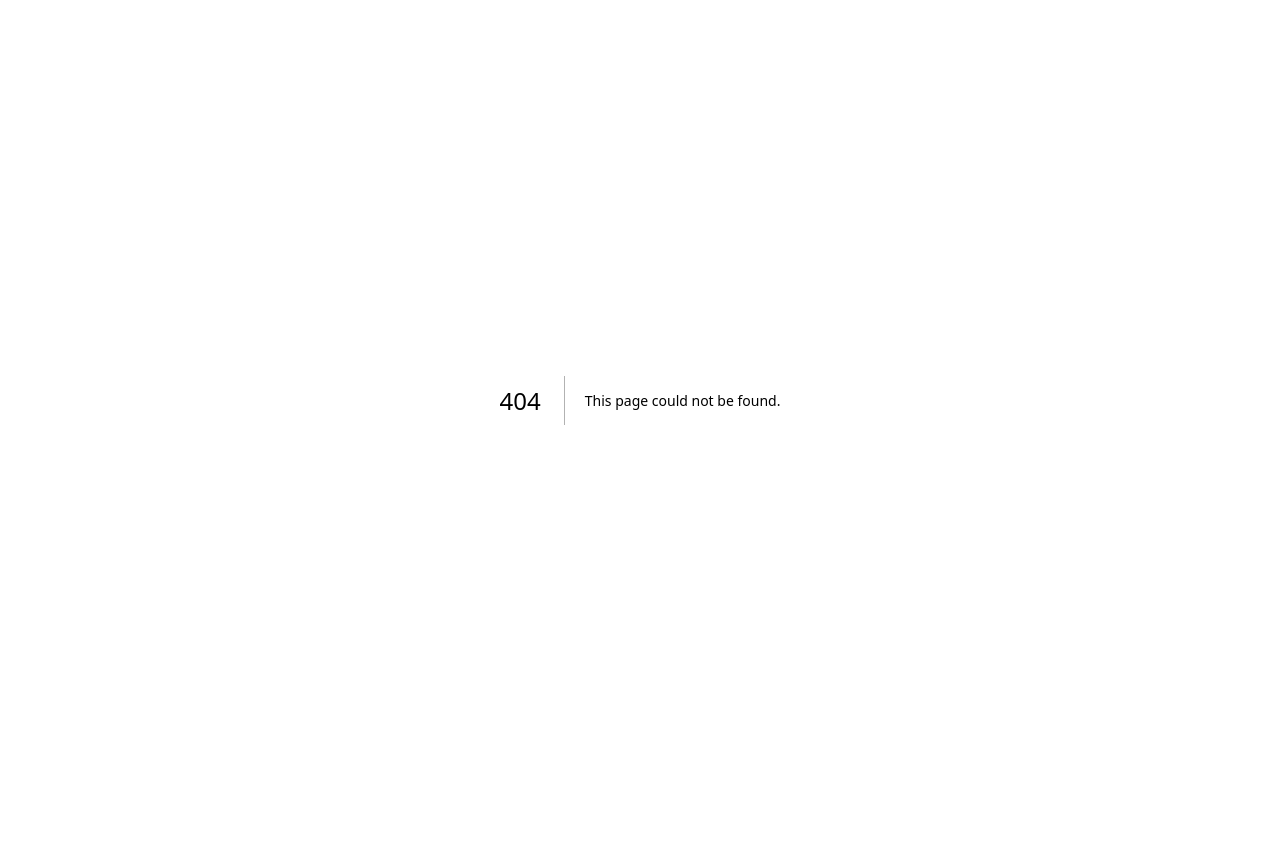
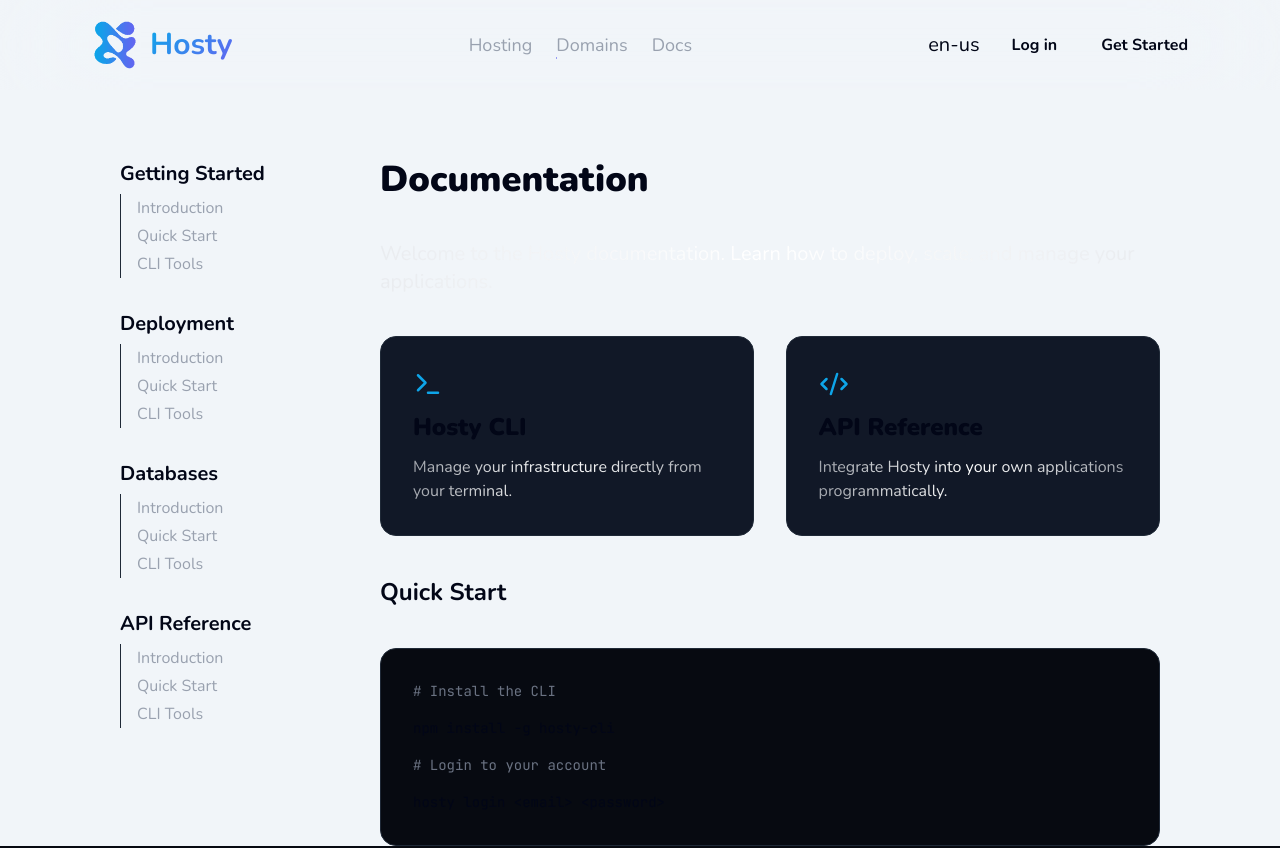
Before and after one commit to AymenBraikia/hosty, a Next.js app: page /docs in a window 1280 px wide. Before the commit this address had no page. Shown: the top 848 px of the page. Before the commit the page ends 800 px from the top, so only its background shows below. Built offline with nearby package versions, Linux system fonts and the light colour scheme.

Commit message:
docs + optmized hero section

```diff
--- a/app/body.tsx
+++ b/app/body.tsx
@@ -1,14 +1,19 @@
 "use client";
 
-import Cta from "./components/cta";
-import Faq from "./components/faq";
-import Hero from "./components/hero";
-import Network from "./components/network";
-import OneClickDeploy from "./components/oneClickDeploy";
-import Perks from "./components/perks";
-import Pricing from "./components/pricing";
-import TechStackScroll from "./components/svg/slider";
-import Trust from "./components/trust";
+import LoadingHero from "./components/loading/hero";
+import LoadingTechStackScroll from "./components/loading/slider";
+import dynamic from "next/dynamic";
+
+const Hero = dynamic(() => import("./components/hero"), { ssr: false, loading: () => <LoadingHero /> });
+const TechStackScroll = dynamic(() => import("./components/loading/slider"), { ssr: false, loading: () => <LoadingTechStackScroll /> });
+
+const Cta = dynamic(() => import("./components/cta"), { ssr: false, loading: () => <></> });
+const Faq = dynamic(() => import("./components/faq"), { ssr: false, loading: () => <></> });
+const Network = dynamic(() => import("./components/network"), { ssr: false, loading: () => <></> });
+const OneClickDeploy = dynamic(() => import("./components/oneClickDeploy"), { ssr: false, loading: () => <></> });
+const Perks = dynamic(() => import("./components/perks"), { ssr: false, loading: () => <></> });
+const Pricing = dynamic(() => import("./components/pricing"), { ssr: false, loading: () => <></> });
+const Trust = dynamic(() => import("./components/trust"), { ssr: false, loading: () => <></> });
 
 export default function Body() {
 	return (
--- a/app/components/header.tsx
+++ b/app/components/header.tsx
@@ -37,10 +37,10 @@ export default function Header(props: { promotion?: { url?: string; content: str
 						<Link className="underline_anim text-gray-400 hover:text-gray-200 transition" href={"/hosting"}>
 							Hosting
 						</Link>
-						<Link className="underline_anim text-gray-400 hover:text-gray-200 transition" href={"#"}>
+						<Link className="underline_anim text-gray-400 hover:text-gray-200 transition" href={"/domain"}>
 							Domains
 						</Link>
-						<Link className="underline_anim text-gray-400 hover:text-gray-200 transition" href={"#"}>
+						<Link className="underline_anim text-gray-400 hover:text-gray-200 transition" href={"/docs"}>
 							Docs
 						</Link>
 					</div>
--- /dev/null
+++ b/app/components/loading/hero.tsx
@@ -0,0 +1,38 @@
+// import { useRef } from "react";
+// import Button from "./button";
+// import { useRouter } from "next/navigation";
+// import Search from "./svg/search";
+// import Arrow from "./svg/arrow";
+// import Terminal from "./terminal";
+// import Correct from "./svg/correct";
+
+export default function Hero() {
+	return (
+		<section className="w-full px-16 max-sm:px-4 relative h-dvh flex justify-center items-center gap-8 select-none">
+			<div className="h-full flex justify-center items-start flex-col gap-8 max-lg:w-full w-1/2">
+				<div className="p-2.5 rounded-4xl text-transparent loading w-80 h-10"></div>
+
+				<div className="w-full flex flex-col justify-center items-center gap-4 pr-60">
+					<div className="w-full h-15 text-6xl font-black max-lg:text-5xl max-md:text-5xl text-transparent loading"></div>
+					<div className="w-full h-15 text-6xl font-black max-lg:text-5xl max-md:text-5xl text-transparent loading"></div>
+				</div>
+				<p className="text-xl max-w-full tracking-tight max-md:text-2xl max-sm:text-xl text-transparent loading">Hosty provides premium cloud infrastructure with enterprise-grade security. Deploy instantly, scale globally, sleep soundly.</p>
+
+				<div className="min-w-full h-20 max-sm:flex-colrounded-2xl flex justify-between gap-4 px-6 py-3 bg-(--clr-background-opacity) text-transparent loading"></div>
+				{/* <ul className="flex max-sm:text-xs max-sm:flex-wrap gap-7 text-gray-400">
+					<li className="flex justify-start items-center gap-1.5">
+						<Correct s={18} color="var(--clr-primary)" /> Free SSL
+					</li>
+					<li className="flex justify-start items-center gap-1.5">
+						<Correct s={18} color="var(--clr-primary)" /> DDoS Protection
+					</li>
+					<li className="flex justify-start items-center gap-1.5">
+						<Correct s={18} color="var(--clr-primary)" /> 99.9% Uptime
+					</li>
+				</ul> */}
+			</div>
+			{/* <Terminal /> */}
+			<div className="w-1/2 h-3/5 loading"></div>
+		</section>
+	);
+}
--- /dev/null
+++ b/app/components/loading/slider.tsx
@@ -0,0 +1,3 @@
+export default function TechStackMarquee() {
+	return <div className="w-full loading overflow-hidden whitespace-nowrap bg-gray-900 shadow-lg py-15"></div>;
+}
--- /dev/null
+++ b/app/components/svg/cli.tsx
@@ -0,0 +1,10 @@
+import { svg_props } from "@/app/types/svg_icon";
+
+export default function Cli(props: svg_props) {
+	return (
+		<svg className={props.css} width={`${props.s || props.w}px` || "50px"} height={`${props.s || props.h}px` || "50px"} fill="none" stroke={props.color || "black"} viewBox="0 0 24 24" strokeWidth="2" strokeLinecap="round" strokeLinejoin="round">
+			<path d="M12 19h8"></path>
+			<path d="m4 17 6-6-6-6"></path>
+		</svg>
+	);
+}
--- a/app/components/terminal.tsx
+++ b/app/components/terminal.tsx
@@ -2,7 +2,7 @@ import Thunder from "./svg/thunder";
 
 export default function Terminal() {
 	return (
-		<div className="terminal flex-col rounded-2xl w-2/4 h-3/5 border-gray-800 border max-lg:hidden lg:flex">
+		<div className="terminal flex-col rounded-2xl w-1/2 h-3/5 border-gray-800 border max-lg:hidden lg:flex">
 			<div className="w-full flex justify-center items-center bg-(--clr-surface) border-gray-800 border-b relative px-4 py-2 rounded-t-md">
 				<div className="flex absolute left-3">
 					<div className="w-3 h-3 rounded-full bg-red-500 m-1"></div>
--- /dev/null
+++ b/app/docs/body.tsx
@@ -0,0 +1,83 @@
+import Link from "next/link";
+import Code from "../components/svg/code";
+import Cli from "../components/svg/cli";
+
+export default function Body() {
+	return (
+		<section className="flex justify-center items-start px-30 min-h-dvh pt-40 gap-20">
+			<nav className="w-60 flex flex-col justify-center items-start gap-8">
+				<div className="w-full flex flex-col">
+					<h4 className="text-xl font-bold mb-1.5">Getting Started</h4>
+					<Link className="text-gray-400 pl-4 border-l border-l-(--clr-surface-light2) hover:text-(--clr-primary) transition py-0.5" href={"#"}>
+						Introduction
+					</Link>
+					<Link className="text-gray-400 pl-4 border-l border-l-(--clr-surface-light2) hover:text-(--clr-primary) transition py-0.5" href={"#"}>
+						Quick Start
+					</Link>
+					<Link className="text-gray-400 pl-4 border-l border-l-(--clr-surface-light2) hover:text-(--clr-primary) transition py-0.5" href={"#"}>
+						CLI Tools
+					</Link>
+				</div>
+				<div className="w-full flex flex-col">
+					<h4 className="text-xl font-bold mb-1.5">Deployment</h4>
+					<Link className="text-gray-400 pl-4 border-l border-l-(--clr-surface-light2) hover:text-(--clr-primary) transition py-0.5" href={"#"}>
+						Introduction
+					</Link>
+					<Link className="text-gray-400 pl-4 border-l border-l-(--clr-surface-light2) hover:text-(--clr-primary) transition py-0.5" href={"#"}>
+						Quick Start
+					</Link>
+					<Link className="text-gray-400 pl-4 border-l border-l-(--clr-surface-light2) hover:text-(--clr-primary) transition py-0.5" href={"#"}>
+						CLI Tools
+					</Link>
+				</div>
+				<div className="w-full flex flex-col">
+					<h4 className="text-xl font-bold mb-1.5">Databases</h4>
+					<Link className="text-gray-400 pl-4 border-l border-l-(--clr-surface-light2) hover:text-(--clr-primary) transition py-0.5" href={"#"}>
+						Introduction
+					</Link>
+					<Link className="text-gray-400 pl-4 border-l border-l-(--clr-surface-light2) hover:text-(--clr-primary) transition py-0.5" href={"#"}>
+						Quick Start
+					</Link>
+					<Link className="text-gray-400 pl-4 border-l border-l-(--clr-surface-light2) hover:text-(--clr-primary) transition py-0.5" href={"#"}>
+						CLI Tools
+					</Link>
+				</div>
+				<div className="w-full flex flex-col">
+					<h4 className="text-xl font-bold mb-1.5">API Reference</h4>
+					<Link className="text-gray-400 pl-4 border-l border-l-(--clr-surface-light2) hover:text-(--clr-primary) transition py-0.5" href={"#"}>
+						Introduction
+					</Link>
+					<Link className="text-gray-400 pl-4 border-l border-l-(--clr-surface-light2) hover:text-(--clr-primary) transition py-0.5" href={"#"}>
+						Quick Start
+					</Link>
+					<Link className="text-gray-400 pl-4 border-l border-l-(--clr-surface-light2) hover:text-(--clr-primary) transition py-0.5" href={"#"}>
+						CLI Tools
+					</Link>
+				</div>
+			</nav>
+			<div className="w-full flex justify-center items-start flex-col gap-10">
+				<h1 className="font-black text-4xl">Documentation</h1>
+				<p className="text_shine text-xl">Welcome to the Hosty documentation. Learn how to deploy, scale, and manage your applications.</p>
+				<div className="flex justify-between items-center w-full">
+					<Link className="w-[48%] min-h-50 flex flex-col justify-center items-start gap-3 p-8 bg-(--clr-surface) rounded-2xl border border-(--clr-surface-light2) hover:border-(--clr-primary) transition" href={"#"}>
+						<Cli color="var(--clr-primary)" s={30} />
+						<h3 className="font-black text-2xl">Hosty CLI</h3>
+						<p className="text_shine">Manage your infrastructure directly from your terminal.</p>
+					</Link>
+					<Link className="w-[48%] min-h-50 flex flex-col justify-center items-start gap-3 p-8 bg-(--clr-surface) rounded-2xl border border-(--clr-surface-light2) hover:border-(--clr-primary) transition" href={"#"}>
+						<Code color="var(--clr-primary)" s={30} />
+						<h3 className="font-black text-2xl">API Reference</h3>
+						<p className="text_shine">Integrate Hosty into your own applications programmatically.</p>
+					</Link>
+				</div>
+				<h3 className="text-2xl font-bold">Quick Start</h3>
+				<div className="flex flex-col justify-center items-start gap-4 p-8 bg-(--clr-surface2) w-full border border-(--clr-surface-light2) rounded-2xl code-font text-[14px]">
+					<p className="text-gray-500"># Install the CLI</p>
+					<p>npm install -g hosty-cli</p>
+					<p className="text-gray-500"># Login to your account</p>
+					<p>hosty login &lt;email&gt; &lt;password&gt;</p>
+				</div>
+			</div>
+		</section>
+	);
+}
--- /dev/null
+++ b/app/docs/page.tsx
@@ -0,0 +1,14 @@
+import Body from "./body";
+import Footer from "../components/footer";
+import Header from "../components/header";
+
+
+export default function Home() {
+    return (
+        <div className="flex flex-col overflow-hidden">
+            <Header />
+            <Body />
+            <Footer />
+        </div>
+    );
+}
--- a/app/globals.css
+++ b/app/globals.css
@@ -77,6 +77,10 @@ body {
   font-family: var(--font-terminal);
   border-radius: 0.5rem;
   position: relative;
+}
+
+.code-font {
+  font-family: var(--font-terminal) !important;
 }
 
 .terminal::before {
@@ -420,6 +424,7 @@ body {
   position: relative;
   overflow: hidden;
   border-radius: 15px;
+  background-color: transparent !important;
 }
 
 .loading::before {
```
Also changed, not shown: app/components/slider.tsx (renamed from app/components/svg/slider.tsx).
